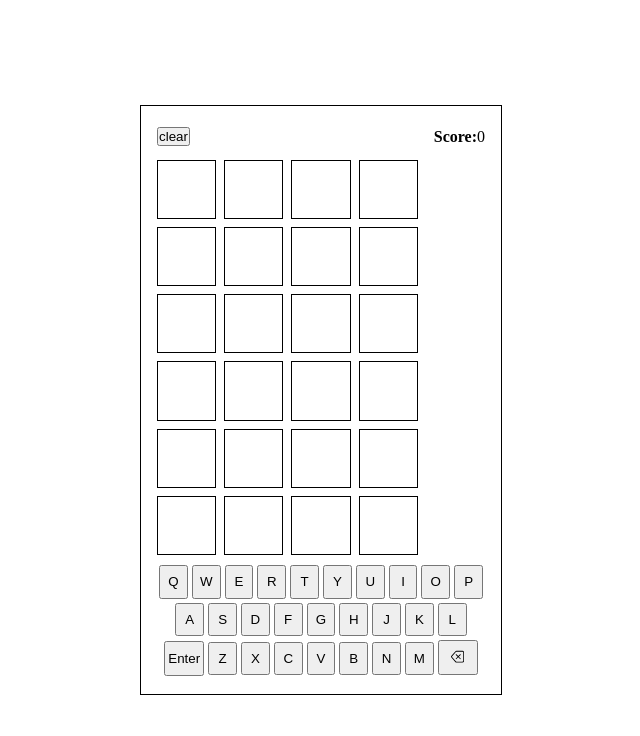
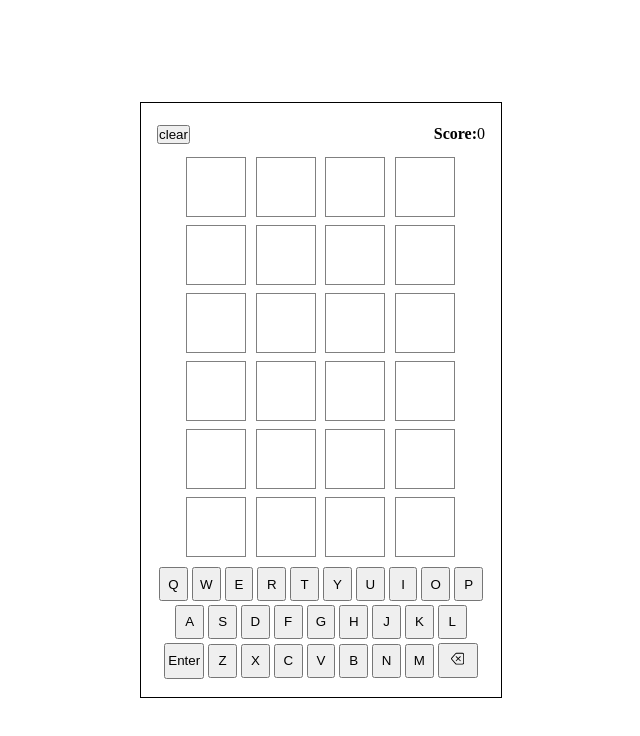
Before and after one commit to rturner1989/Wordle, a React (Create React App) app: page / in a window 1280 px wide. Both pictures are taken after a click on the button "easy". Shown: the top 736 px of the page, without its empty margins (319-959 px from the left). Built offline with nearby package versions, Linux system fonts and the light colour scheme.

Commit message:
CSS animation upon keypress
- dynamic sizing of row based on word length

```diff
--- a/src/App.css
+++ b/src/App.css
@@ -47,19 +47,20 @@
 .gamegrid {
     display: flex;
     flex-direction: column;
+    align-items: center;
     gap: 0.5rem;
     width: 100%;
 }
 .row {
     display: grid;
-    grid-template-columns: repeat(5, 1fr);
     width: 100%;
     gap: 0.5rem;
 }
 .rowLetter {
     width: 100%;
+    max-width: 60px;
     aspect-ratio: 1/1;
-    border: black solid 1px;
+    border: gray solid 1px;
     display: flex;
     align-items: center;
     justify-content: center;
@@ -79,12 +80,49 @@
     min-height: 2.2rem;
     margin: 2px;
 }
+.btn-default {
+    border: black solid 1.5px;
+    animation: scale 0.2s;
+}
+@keyframes scale {
+    0% {
+        border: black solid 1px;
+        transform: scale(1);
+    }
+    50% {
+        border: black solid 2px;
+        transform: scale(1.1);
+    }
+    100% {
+        border: black solid 1px;
+        transform: scale(1);
+    }
+}
 .btn-correct {
+    border: black solid 1px;
     background-color: green;
 }
 .btn-incorrect {
+    border: black solid 1px;
     background-color: red;
 }
 .btn-wrongLocation {
+    border: black solid 1px;
     background-color: yellow;
 }
+
+.keyboard-btn-correct {
+    border-radius: 5px;
+    border: black solid 1px;
+    background-color: green;
+}
+.keyboard-btn-incorrect {
+    border-radius: 5px;
+    border: black solid 1px;
+    background-color: red;
+}
+.keyboard-btn-wrongLocation {
+    border-radius: 5px;
+    border: black solid 1px;
+    background-color: yellow;
+}
--- a/src/Components/EmptyRow.tsx
+++ b/src/Components/EmptyRow.tsx
@@ -6,7 +6,10 @@ interface props {
 
 const EmptyRow: React.FC<props> = ({ gameLength }) => {
     return (
-        <div className="row">
+        <div
+            className="row"
+            style={{ gridTemplateColumns: `repeat(${gameLength}, 1fr)`, maxWidth: `calc(67.5px * ${gameLength})` }}
+        >
             {[...Array(gameLength)].map((i, index) => (
                 <div key={index} className="rowLetter" />
             ))}
--- a/src/Components/GuessesTable.tsx
+++ b/src/Components/GuessesTable.tsx
@@ -1,5 +1,4 @@
 import React from "react";
-import { keyState } from "../Library/enums";
 import { keyType } from "../Library/Interface";
 import EmptyRow from "./EmptyRow";
 import Row from "./Row";
--- a/src/Components/Keyboard.tsx
+++ b/src/Components/Keyboard.tsx
@@ -29,7 +29,7 @@ const Keyboard: React.FC<props> = ({ keys, answerLength, input, setInput, enter,
     const handleInput = (key: string) => {
         if (!gameState) {
             if (key.match(/[a-z]/i)) {
-                addLetterToInput(key);
+                addLetterToInput(key.toLowerCase());
             }
             if (key === "Backspace") {
                 deleteLastLetter();
@@ -55,7 +55,7 @@ const Keyboard: React.FC<props> = ({ keys, answerLength, input, setInput, enter,
                 const { keyTrigger, state } = key;
                 return (
                     <Fragment key={index}>
-                        <button className={`btn btn-${state}`} onClick={() => handleInput(keyTrigger)}>
+                        <button className={`btn keyboard-btn-${state}`} onClick={() => handleInput(keyTrigger)}>
                             {keyTrigger.toUpperCase()}
                         </button>
 
--- a/src/Components/Row.tsx
+++ b/src/Components/Row.tsx
@@ -1,5 +1,4 @@
 import React from "react";
-import { makeID } from "../Library/helpers";
 import { keyType } from "../Library/Interface";
 
 interface props {
@@ -7,12 +6,17 @@ interface props {
     gameLength: number;
 }
 
-const Row: React.FC<props> = ({ prevWord }) => {
+const Row: React.FC<props> = ({ prevWord, gameLength }) => {
+    console.log(gameLength);
+
     return (
-        <div className="row">
-            {prevWord?.map((letter) => {
+        <div
+            className="row"
+            style={{ gridTemplateColumns: `repeat(${gameLength}, 1fr)`, maxWidth: `calc(67.5px * ${gameLength})` }}
+        >
+            {prevWord?.map((letter, index) => {
                 return (
-                    <div key={makeID()} className={`rowLetter btn-${letter?.state}`}>
+                    <div key={`${letter}${index}`} className={`rowLetter btn-${letter?.state}`}>
                         {letter?.keyTrigger}
                     </div>
                 );
```
